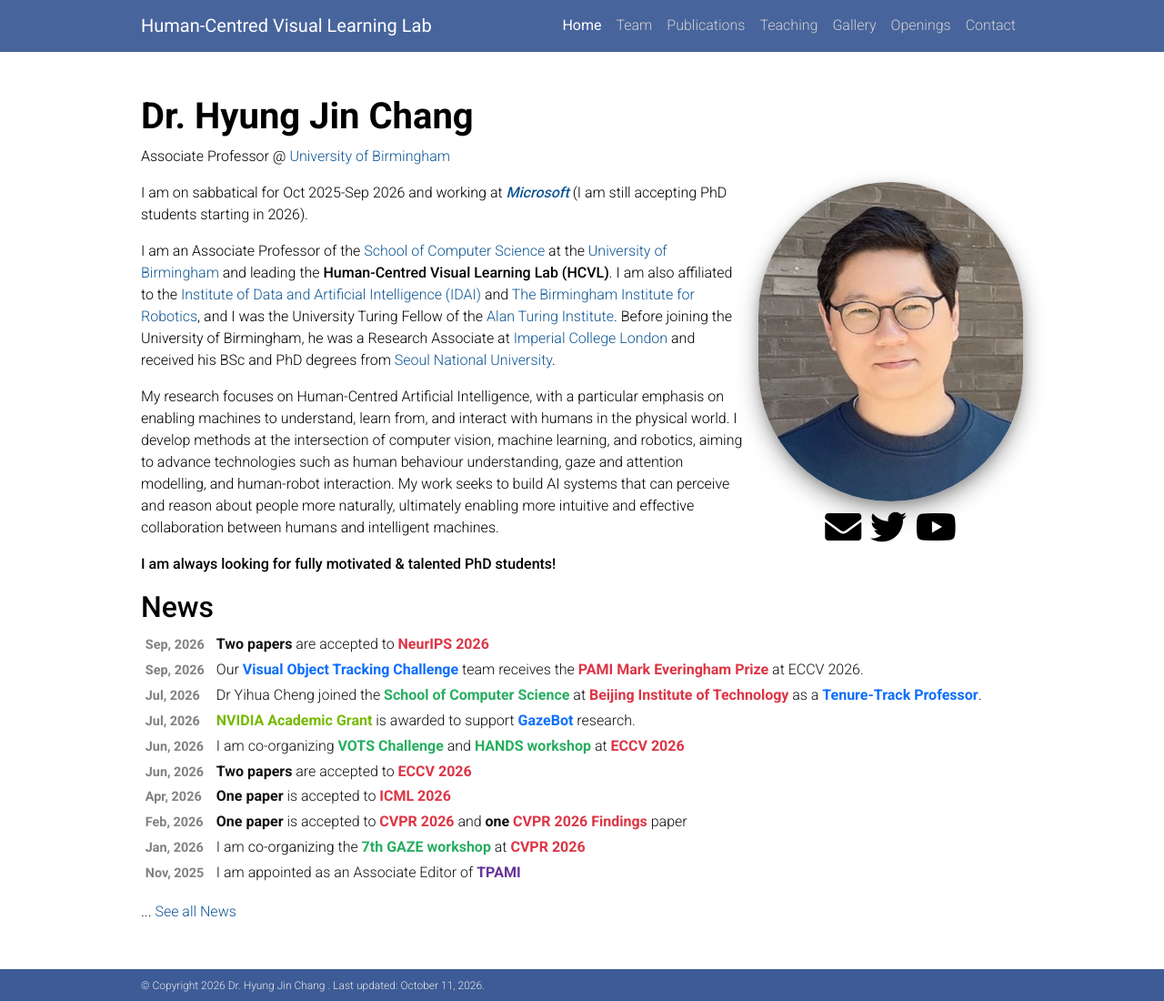
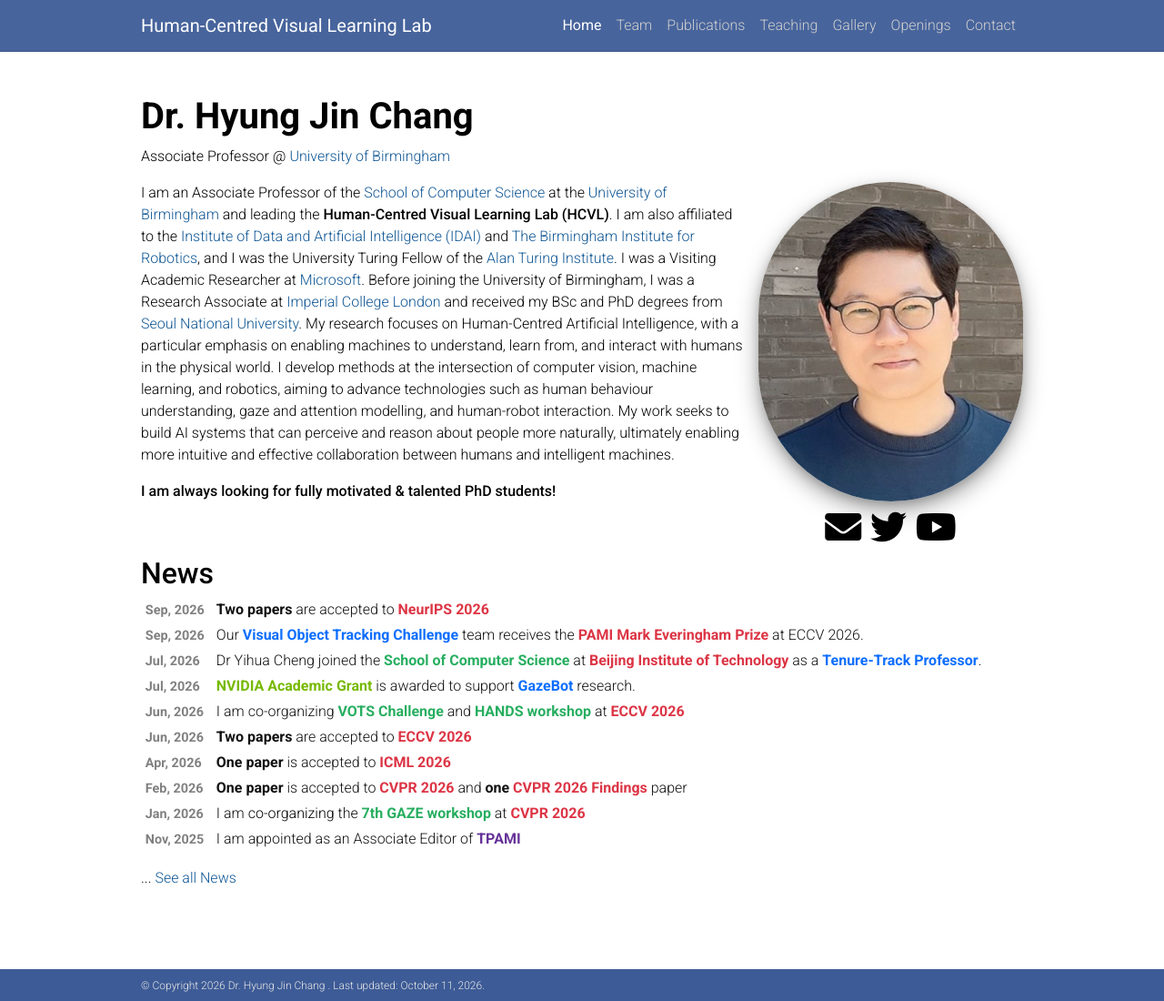
Before and after one commit to cvlab-uob/cvlab-uob.github.io, a Jekyll site: the page built from _pages/about.md, in a window 1280 px wide and 1100 px high. Shown: the whole window at 91% size. Built offline with Jekyll 4.4.1, drawn with Linux system fonts in a browser that asks for light colours; nearby versions of some CDN libraries; comment, search, counter and statistics services are not loaded; a style sheet for code colours, icons or effects is not loaded.

Commit message:
Update profile and Microsoft affiliation

```diff
--- a/_pages/about.md
+++ b/_pages/about.md
@@ -19,11 +19,7 @@
 navigation_weight: 10
 ---
 
-I am on sabbatical for Oct 2025-Sep 2026 and working at ***[Microsoft](https://www.microsoft.com/)***
-(I am still accepting PhD students starting in 2026).
-
-I am an Associate Professor of the [School of Computer Science](https://www.birmingham.ac.uk/schools/computer-science) at the [University of Birmingham](https://www.birmingham.ac.uk/) and leading the **Human-Centred Visual Learning Lab (HCVL)**. I am also affiliated to the [Institute of Data and Artificial Intelligence (IDAI)](https://www.birmingham.ac.uk/research/data-science) and [The Birmingham Institute for Robotics](https://www.birmingham.ac.uk/research/centres-institutes/institute-for-robotics), and I was the University Turing Fellow of the [Alan Turing Institute](https://www.turing.ac.uk/). Before joining the University of Birmingham, he was a Research Associate at [Imperial College London](https://www.imperial.ac.uk/) and received his BSc and PhD degrees from [Seoul National University](https://en.snu.ac.kr/).
-
+I am an Associate Professor of the [School of Computer Science](https://www.birmingham.ac.uk/schools/computer-science) at the [University of Birmingham](https://www.birmingham.ac.uk/) and leading the **Human-Centred Visual Learning Lab (HCVL)**. I am also affiliated to the [Institute of Data and Artificial Intelligence (IDAI)](https://www.birmingham.ac.uk/research/data-science) and [The Birmingham Institute for Robotics](https://www.birmingham.ac.uk/research/centres-institutes/institute-for-robotics), and I was the University Turing Fellow of the [Alan Turing Institute](https://www.turing.ac.uk/). I was a Visiting Academic Researcher at [Microsoft](https://www.microsoft.com/). Before joining the University of Birmingham, I was a Research Associate at [Imperial College London](https://www.imperial.ac.uk/) and received my BSc and PhD degrees from [Seoul National University](https://en.snu.ac.kr/).
 My research focuses on Human-Centred Artificial Intelligence, with a particular emphasis on enabling machines to understand, learn from, and interact with humans in the physical world. I develop methods at the intersection of computer vision, machine learning, and robotics, aiming to advance technologies such as human behaviour understanding, gaze and attention modelling, and human-robot interaction. My work seeks to build AI systems that can perceive and reason about people more naturally, ultimately enabling more intuitive and effective collaboration between humans and intelligent machines.
 
 **I am always looking for fully motivated & talented PhD students!**
```
